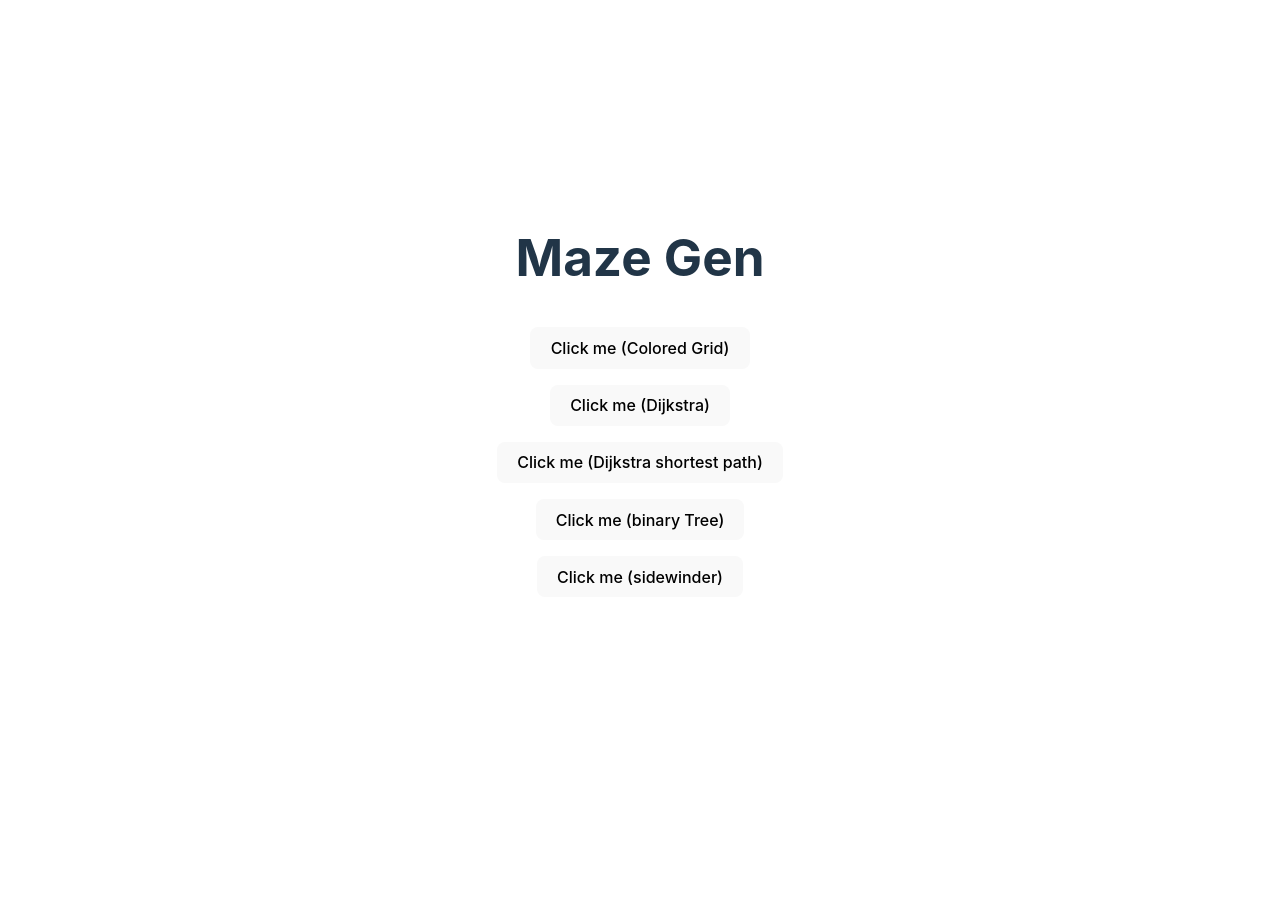
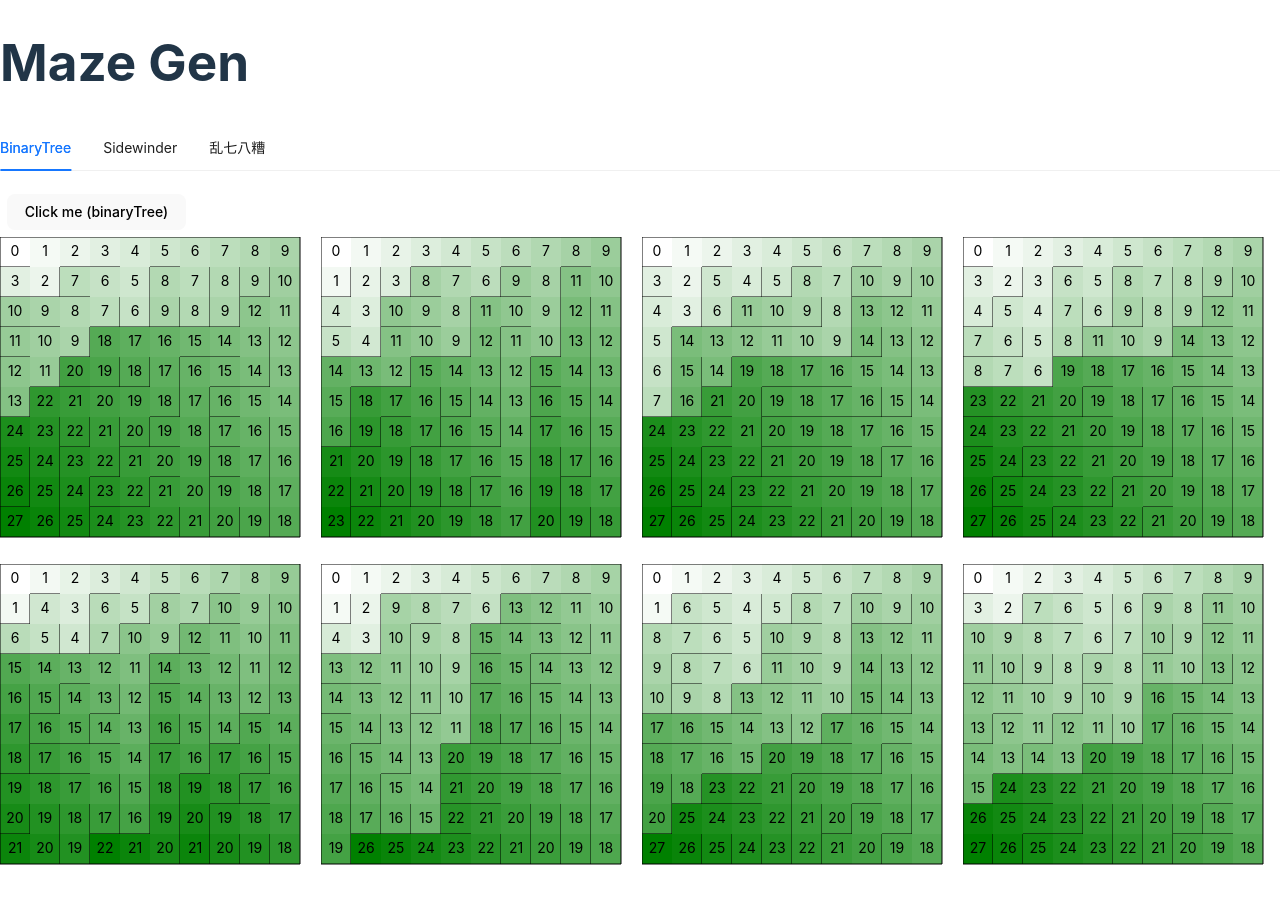
Before and after one commit to hjzheng/maze-design, a React (Vite) app: page / in a window 1280 px wide. Before the commit the page ends 800 px from the top, so only its background shows below. Built offline with nearby package versions, Linux system fonts and the light colour scheme.

Commit message:
use tab to compared algorithm

```diff
--- a/package.json
+++ b/package.json
@@ -10,6 +10,7 @@
     "preview": "vite preview"
   },
   "dependencies": {
+    "antd": "^5.23.4",
     "react": "^19.0.0",
     "react-dom": "^19.0.0"
   },
--- a/src/App.css
+++ b/src/App.css
@@ -1,43 +1,14 @@
 #root {
   max-width: 1280px;
   margin: 0 auto;
-  padding: 2rem;
-  text-align: center;
-}
-
-.logo {
-  height: 6em;
-  padding: 1.5em;
-  will-change: filter;
-  transition: filter 300ms;
-}
-.logo:hover {
-  filter: drop-shadow(0 0 2em #646cffaa);
-}
-.logo.react:hover {
-  filter: drop-shadow(0 0 2em #61dafbaa);
-}
-
-@keyframes logo-spin {
-  from {
-    transform: rotate(0deg);
-  }
-  to {
-    transform: rotate(360deg);
-  }
-}
-
-@media (prefers-reduced-motion: no-preference) {
-  a:nth-of-type(2) .logo {
-    animation: logo-spin infinite 20s linear;
-  }
 }
 
 .card {
   padding: 0.5em;
 }
 
-.read-the-docs {
-  color: #888;
-  white-space: break-spaces;
+.tabWrapper {
+  width: 1280px;
+  height: calc(100vh - 100px);
+  margin-bottom: 10px;
 }
--- a/src/App.tsx
+++ b/src/App.tsx
@@ -1,59 +1,28 @@
-import './App.css'
-import { useState } from 'react';
-import binaryTreeTest from './test/binaryTreeTest';
-import sidewinderTest from './test/sidewinderTest';
-import distanceGridTest from './test/distanceGridTest';
-import distanceGridTest2 from './test/distanceGridTest2';
-import colorGridTest from './test/colorGridTest';
-
+import './App.css';
+import { Tabs } from 'antd';
+import Test from './test/Test';
+import SvgMaze from './components/svgMaze';
 function App() {
-
-  const [mazeStr, setMazeStr] = useState('');
-
   return (
     <>
       <h1>Maze Gen</h1>
-      <div className="card">
-        <button onClick={() => {
-          const tmp = colorGridTest()
-          setMazeStr(tmp)
-        }}>
-          Click me (Colored Grid)
-        </button>
-      </div>
-      <div className="card">
-        <button onClick={() => {
-          const tmp = distanceGridTest2()
-          setMazeStr(tmp)
-        }}>
-          Click me (Dijkstra)
-        </button>
-      </div>
-      <div className="card">
-        <button onClick={() => {
-          const tmp = distanceGridTest()
-          setMazeStr(tmp)
-        }}>
-          Click me (Dijkstra shortest path)
-        </button>
-      </div>
-      <div className="card">
-        <button onClick={() => {
-          const tmp = binaryTreeTest()
-          setMazeStr(tmp)
-        }}>
-          Click me (binary Tree)
-        </button>
-      </div>
-      <div className="card">
-        <button onClick={() => {
-          const tmp = sidewinderTest()
-          setMazeStr(tmp)
-        }}>
-          Click me (sidewinder)
-        </button>
-      </div>
-      <div dangerouslySetInnerHTML={{ __html: mazeStr }} />
+      <Tabs>
+        <Tabs.TabPane tab='BinaryTree' key='binaryTree'>
+          <div className='tabWrapper'>
+            <SvgMaze size={10} genMethod='binaryTree' num={8} />
+          </div>
+        </Tabs.TabPane>
+        <Tabs.TabPane tab='Sidewinder' key='sidewinder'>
+        <div className='tabWrapper'>
+           <SvgMaze size={10} genMethod='sidewinder' num={8} />
+           </div>
+        </Tabs.TabPane>
+        <Tabs.TabPane tab='乱七八糟' key='test'>
+        <div className='tabWrapper'>
+          <Test />
+          </div>
+        </Tabs.TabPane>
+      </Tabs>
     </>
   )
 }
--- /dev/null
+++ b/src/components/svgMaze.tsx
@@ -0,0 +1,56 @@
+import { Flex } from 'antd';
+import { useState, useEffect } from 'react';
+import ColorGrid from '../maze/ColorGrid';
+import BinaryTree from '../maze/gen/binaryTree';
+import Sidewinder from '../maze/gen/sidewinder';
+
+type Porps = {
+  size: number;
+  genMethod?: 'binaryTree' | 'sidewinder';
+  num?: number;
+}
+
+const genMap = {
+  binaryTree: BinaryTree,
+  sidewinder: Sidewinder,
+}
+export default function SvgMaze({ size, num, genMethod = 'binaryTree' }: Porps) {
+
+    const [mazeStrs, setMazeStrs] = useState<string[]>([]);
+
+    const clickHandler = () => {
+        const temps = Array(num).fill(0).map(() => {
+            const grid = new ColorGrid(size, size);
+            const gen = new genMap[genMethod]();
+            gen.on(grid);
+            let distances = grid.getCell(0, 0)?.distances();
+            grid.setDistances(distances);
+            return grid.toSVG();
+        })
+        setMazeStrs(temps);
+    }
+
+    useEffect(() => {
+        clickHandler();
+    }, [])
+
+
+    return (
+    <>
+        <div className="card">
+            <button onClick={() => {
+                clickHandler()
+            }}>
+                Click me ({genMethod})
+            </button>
+        </div>
+        <Flex wrap gap={20}>
+            {
+                mazeStrs.map((svgStr, i) => {
+                    return <div key={i} dangerouslySetInnerHTML={{ __html: svgStr }} />
+                })
+            }
+        </Flex>
+    </>
+    )
+}
--- /dev/null
+++ b/src/test/Test.tsx
@@ -0,0 +1,54 @@
+import { useState } from 'react';
+import binaryTreeTest from './binaryTreeTest';
+import sidewinderTest from './sidewinderTest';
+import distanceGridTest from './distanceGridTest';
+import distanceGridTest2 from './distanceGridTest2';
+import colorGridTest from './colorGridTest';
+
+export default function Test() {
+    const [mazeStr, setMazeStr] = useState('');
+
+    return <div>
+      <div className="card">
+        <button onClick={() => {
+          const tmp = colorGridTest()
+          setMazeStr(tmp)
+        }}>
+          Click me (Colored Grid)
+        </button>
+      </div>
+      <div className="card">
+        <button onClick={() => {
+          const tmp = distanceGridTest2()
+          setMazeStr(tmp)
+        }}>
+          Click me (Dijkstra)
+        </button>
+      </div>
+      <div className="card">
+        <button onClick={() => {
+          const tmp = distanceGridTest()
+          setMazeStr(tmp)
+        }}>
+          Click me (Dijkstra shortest path)
+        </button>
+      </div>
+      <div className="card">
+        <button onClick={() => {
+          const tmp = binaryTreeTest()
+          setMazeStr(tmp)
+        }}>
+          Click me (binary Tree)
+        </button>
+      </div>
+      <div className="card">
+        <button onClick={() => {
+          const tmp = sidewinderTest()
+          setMazeStr(tmp)
+        }}>
+          Click me (sidewinder)
+        </button>
+      </div>
+      <div dangerouslySetInnerHTML={{ __html: mazeStr }} />
+    </div>
+}
```
Also changed, not shown: 1 other file (tests, documents, lock files or other folders).
